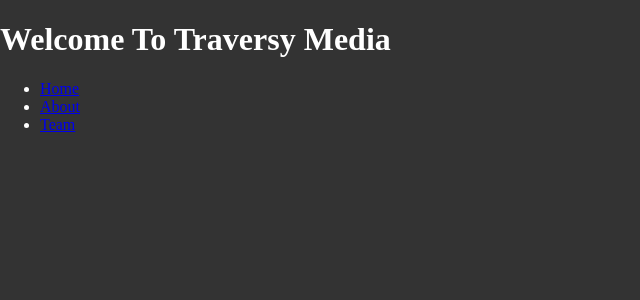
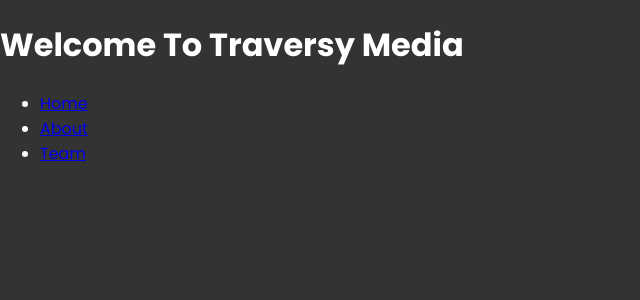
Before and after one commit to Annie-Huang/next-13-crash-course, a Next.js app: page / in a window 1280 px wide. Shown: the top 300 px of the page, without its empty margins (0-640 px from the left). Built offline with nearby package versions, Linux system fonts and the light colour scheme.

Commit message:
How to import google font for the app in layout file rather than doing it as import + add font-family properties in globals.css

```diff
--- a/app/layout.jsx
+++ b/app/layout.jsx
@@ -1,4 +1,10 @@
+import { Poppins } from 'next/font/google';
 import './globals.css';
+
+const poppins = Poppins({
+  weight: ['400', '700'],
+  subsets: ['latin'],
+});
 
 export const metadata = {
   title: 'Traversy Media',
@@ -10,7 +16,7 @@
 export default function RootLayout({ children }) {
   return (
     <html lang='en'>
-      <body>{children}</body>
+      <body className={poppins.className}>{children}</body>
     </html>
   );
 }
```
